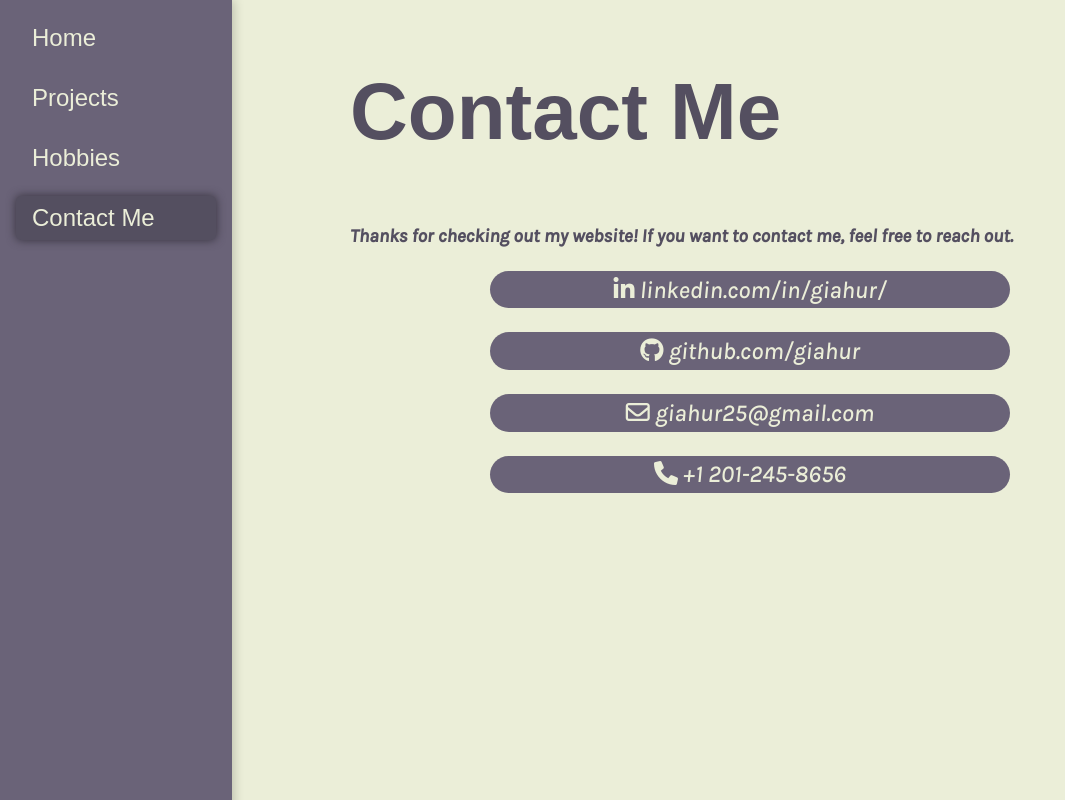
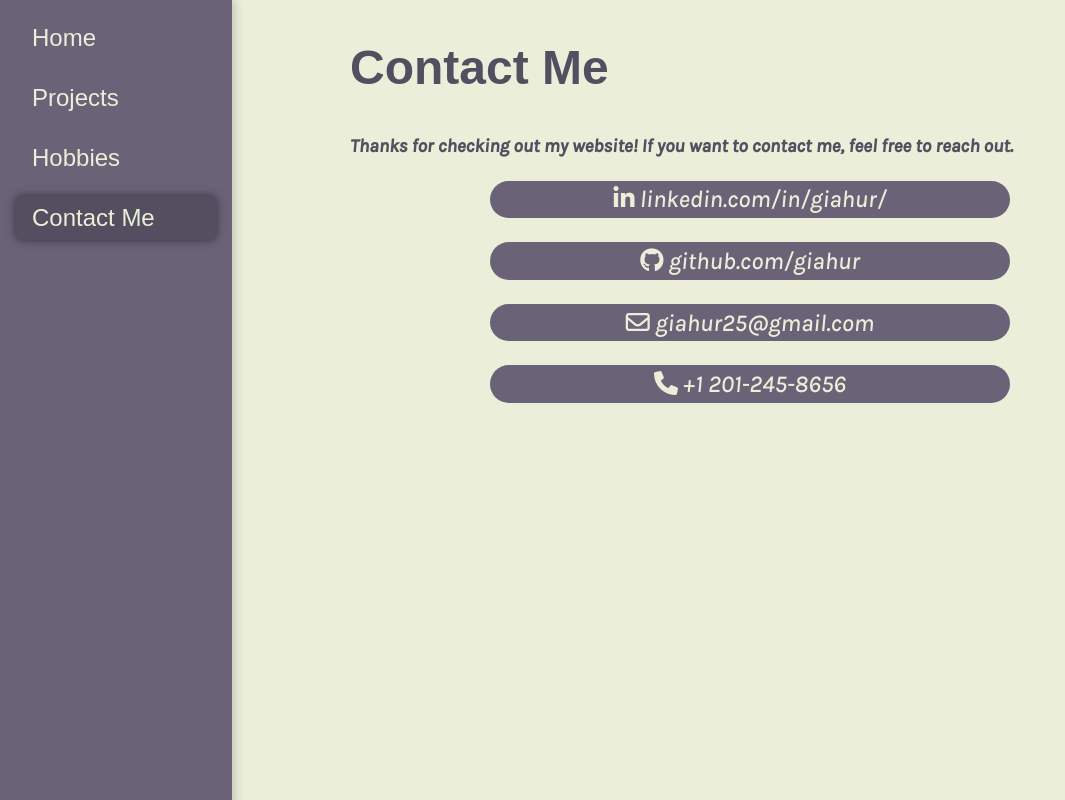
Before and after one commit to giahur/giahur.github.io, a plain HTML site: page contact.html in a window 1280 px wide. Shown: the whole page, without its empty margins (0-1065 px from the left). Drawn offline with Linux system fonts and the light colour scheme; a web font is replaced by a local one.

Commit message:
font sizes

```diff
--- a/style.css
+++ b/style.css
@@ -6,13 +6,13 @@
 
 h1 {
     font-family: 'Mansalva', sans-serif;
-    font-size: 10em;
+    font-size: 8em;
     color: #544f60;
     justify-content: center;
 }
 h2 {
     font-family: 'Mansalva', sans-serif;
-    font-size: 5em;
+    font-size: 3em;
     color: #544f60;
     justify-content: center;
 }
@@ -35,7 +35,7 @@ body {
     padding-left: 220px;
 }
 .container {
-    max-width: 800px;
+    width: 800px;
     margin: 2rem auto;
     padding: 10 10rem;
 }
```
